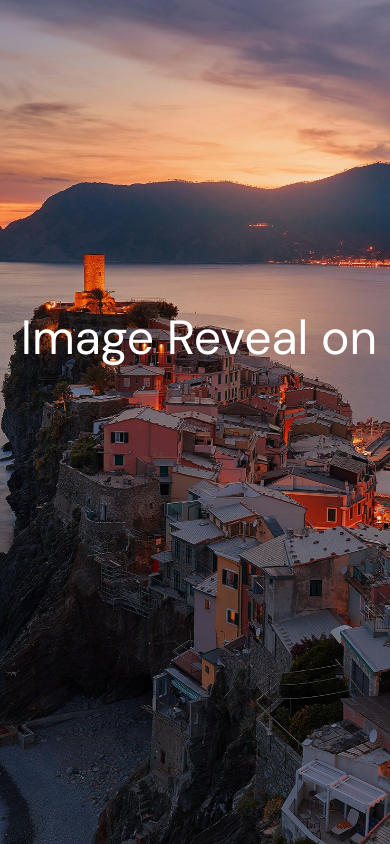
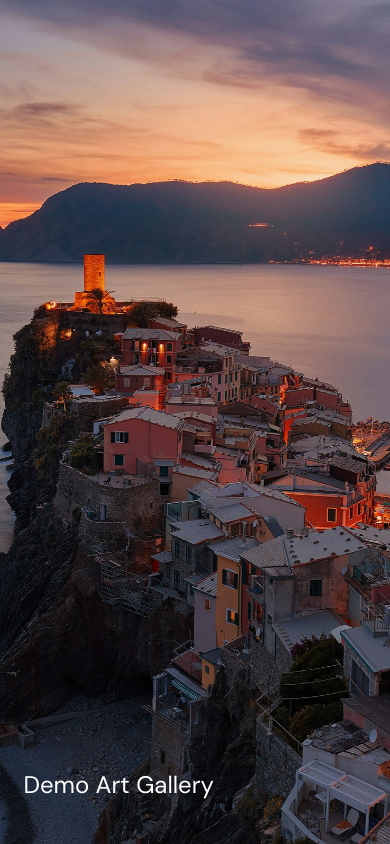
Before and after one commit to MauMaykot/art-gallery-demo, a plain HTML site: page index.html in a window 390 px wide. Shown: the top 844 px of the page. Drawn offline with nearby package versions, Linux system fonts and the light colour scheme.

Commit message:
feat: media query

```diff
--- a/css/index.css
+++ b/css/index.css
@@ -9,6 +9,9 @@ body {
   overflow-x: hidden;
 
   font-family: DM Sans;
+
+  max-width: 100vw;
+  max-height: 100vh;
 }
 
 body::-webkit-scrollbar {
@@ -42,3 +45,11 @@ section {
   color: white;
   font-size: 48px;
 }
+
+@media screen and (max-width: 1000px) {
+  .overlay {
+    left: 6%;
+    top: 93%;
+    font-size: 24px;
+  }
+}
--- a/index.html
+++ b/index.html
@@ -15,7 +15,7 @@
     <div class="img-mask"><img src="images/art_2.jpg" /></div>
     <div class="img-mask"><img src="images/art_3.jpg" /></div>
 
-    <div class="overlay">Image Reveal on Scroll</div>
+    <div class="overlay">Demo Art Gallery</div>
   </section>
 </body>
 
```
